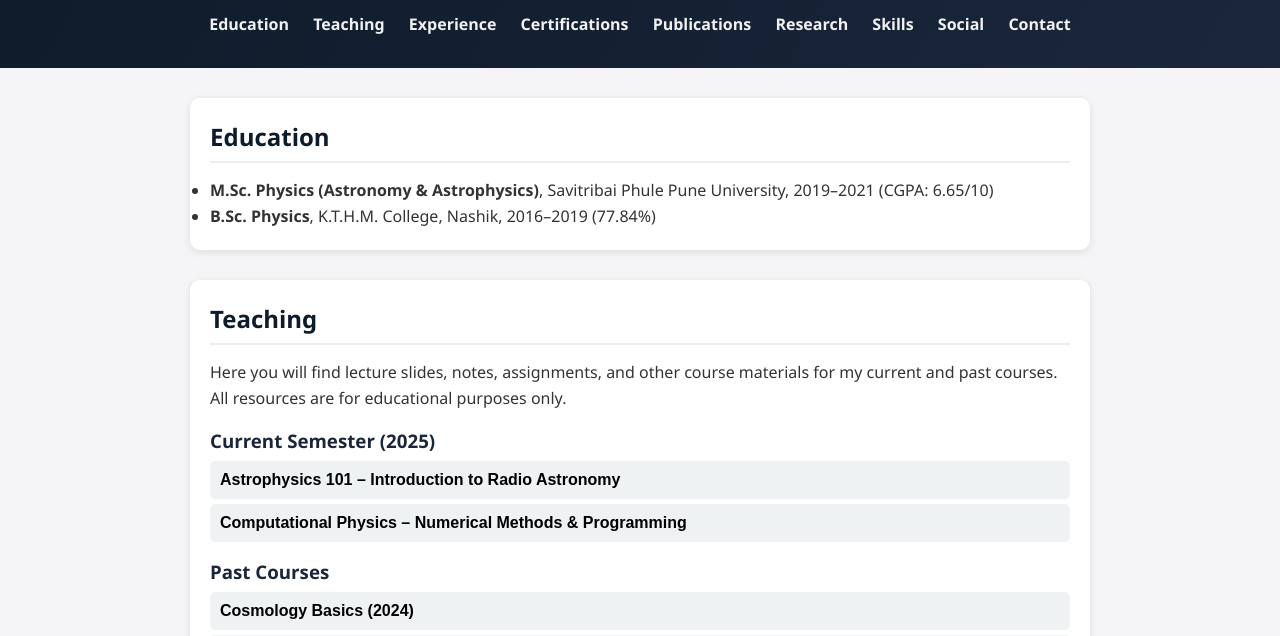
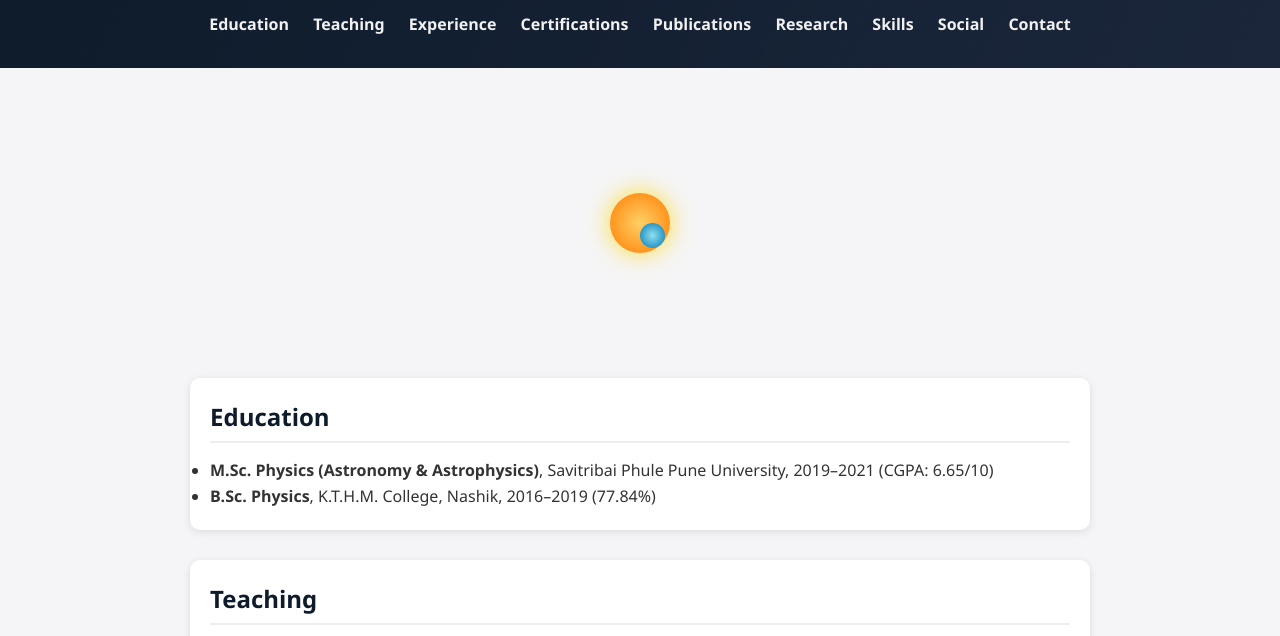
Before and after one commit to CommitToCosmos/profile, a plain HTML site: page index.html in a window 1280 px wide. Shown: the part 122-758 px from the top of the page. Drawn offline with Linux system fonts and the light colour scheme; a script that the page names is missing.

Commit message:
Update style.css

```diff
--- a/style.css
+++ b/style.css
@@ -130,3 +130,32 @@ footer {
     margin: 20px 10px;
   }
 }
+/* ===== Animation ===== */
+.animation-container {
+  position: relative;
+  width: 250px;
+  height: 250px;
+  margin: 30px auto;
+}
+
+.sun {
+  width: 60px;
+  height: 60px;
+  background: radial-gradient(circle, #ffd166, #ff7b00);
+  border-radius: 50%;
+  position: absolute;
+  top: 50%;
+  left: 50%;
+  transform: translate(-50%, -50%);
+  box-shadow: 0 0 25px rgba(255, 215, 0, 0.8);
+}
+
+.planet {
+  width: 25px;
+  height: 25px;
+  background: radial-gradient(circle, #90e0ef, #0077b6);
+  border-radius: 50%;
+  position: absolute;
+  top: 50%;
+  left: 50%;
+}
```
